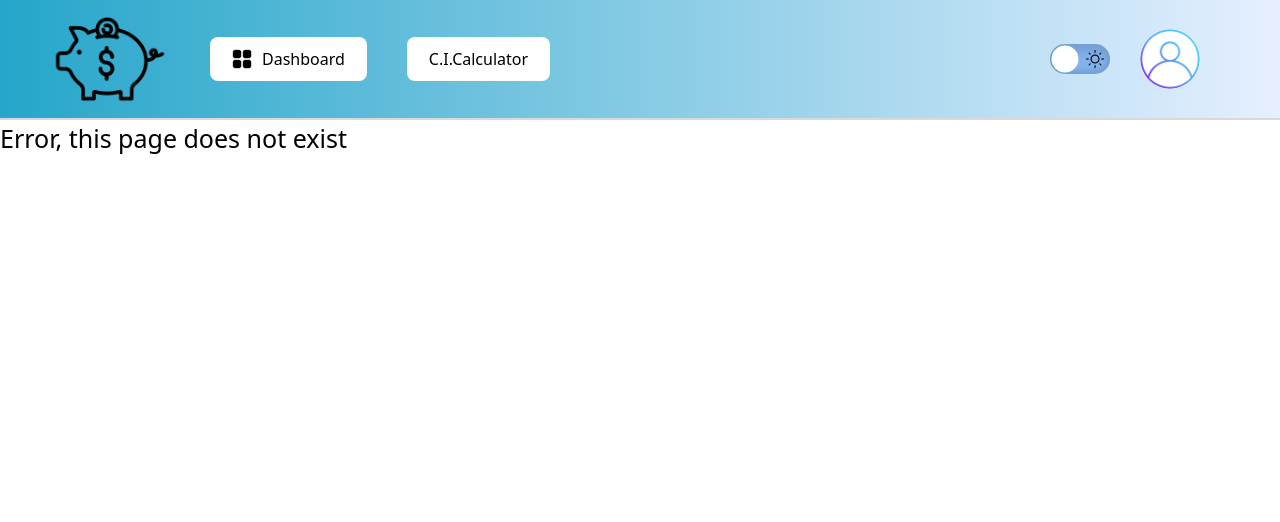
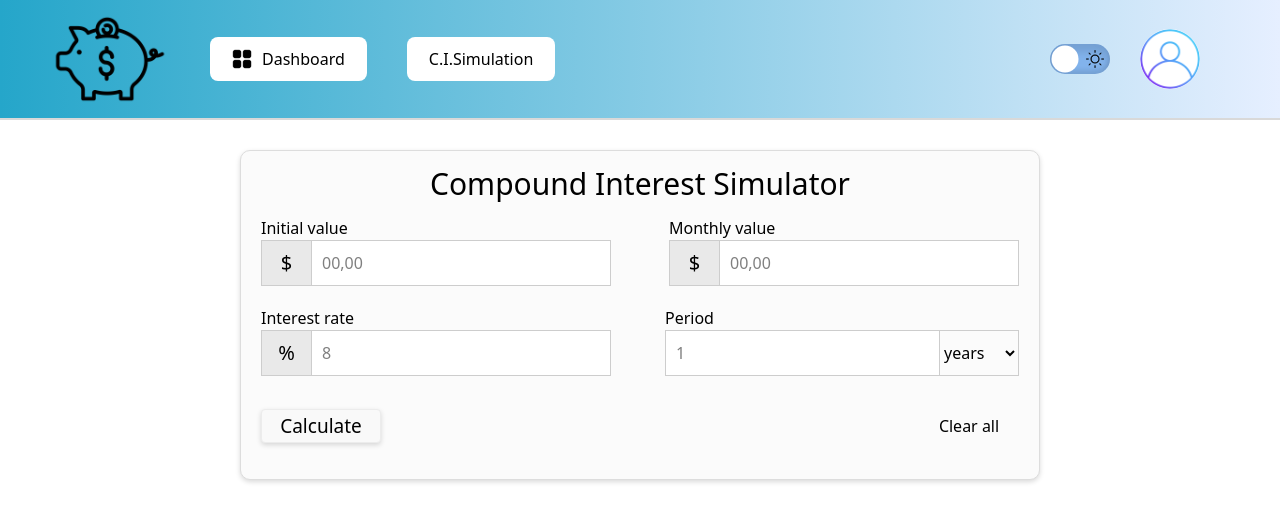
Before and after one commit to jhonatanIto/ExpenseTracker, a React (Vite) app: page /simulation in a window 1280 px wide. Shown: the top 522 px of the page. Built offline with nearby package versions, Linux system fonts and the light colour scheme.

Commit message:
simulation tab

```diff
--- a/src/App.css
+++ b/src/App.css
@@ -541,3 +541,92 @@ body,
     padding: 5px;
   }
 }
+.simulationBody {
+  display: flex;
+  justify-content: center;
+}
+.calcContainer {
+  margin-top: 30px;
+  width: 800px;
+  height: 330px;
+  display: flex;
+  flex-direction: column;
+  align-items: center;
+  background-color: #fbfbfb;
+  border: 1px solid rgb(221, 221, 221);
+  border-radius: 10px;
+  padding: 10px;
+  box-shadow: 0px 2px 5px rgba(0, 0, 0, 0.15);
+}
+
+.simulationCalcBox {
+  display: flex;
+  flex-direction: column;
+  width: 100%;
+  height: 66%;
+}
+.calcHeader {
+  font-size: 30px;
+}
+.calcInput {
+  padding: 10px;
+  border: 1px solid rgb(205, 205, 205);
+  width: 300px;
+  background-color: white;
+}
+.calcInputYear {
+  padding: 10px;
+  border: 1px solid rgb(205, 205, 205);
+  width: 275px;
+  background-color: white;
+}
+.calcUp {
+  display: flex;
+  justify-content: space-between;
+  margin: 10px;
+}
+.calcButtonsCont {
+  display: flex;
+  justify-content: space-between;
+  width: 100%;
+}
+.calcButt {
+  font-size: 19px;
+  border: 1px solid rgb(236, 236, 236);
+  border-radius: 4px;
+  width: 120px;
+  cursor: pointer;
+  background-color: rgb(249, 249, 249);
+  transition: 0.3s;
+  margin-left: 10px;
+  box-shadow: 0px 2px 5px rgba(0, 0, 0, 0.15);
+}
+.calcButt:hover {
+  color: rgb(97, 168, 255);
+}
+
+.simb {
+  width: 50px;
+  font-size: 20px;
+  display: flex;
+  justify-content: center;
+  align-items: center;
+  border-color: rgb(205, 205, 205);
+  border-width: 1px 0px 1px 1px;
+  background-color: #e9e9e9;
+}
+.clearButt {
+  cursor: pointer;
+  margin-right: 20px;
+  border-radius: 10px;
+  padding: 5px;
+  width: 80px;
+  transition: 0.3s;
+}
+.clearButt:hover {
+  background-color: rgb(229, 229, 229);
+}
+.yearButt {
+  border-color: rgb(205, 205, 205);
+  border-width: 1px 1px 1px 0px;
+}
--- a/src/main.jsx
+++ b/src/main.jsx
@@ -5,9 +5,9 @@ import "./App.css";
 import { createBrowserRouter, RouterProvider } from "react-router-dom";
 
 import Home from "./pages/home/Home.jsx";
-import Calculator from "./pages/interest-calculator/Calculator.jsx";
 import Error from "./pages/errorPage/Error.jsx";
 import CardsProvider from "./pages/contex/CardsContex.jsx";
+import Simulation from "./pages/interest-calculator/Simulation.jsx";
 
 const router = createBrowserRouter([
   {
@@ -19,8 +19,8 @@ const router = createBrowserRouter([
         element: <Home />,
       },
       {
-        path: "calculator",
-        element: <Calculator />,
+        path: "simulation",
+        element: <Simulation />,
       },
       {
         path: "*",
--- /dev/null
+++ b/src/pages/contex/DatesContex.jsx
@@ -0,0 +1,26 @@
+import { createContext, useState } from "react";
+
+export const DatesContex = createContext(null);
+
+function DatesProvider({ children }) {
+  const [month, setMonth] = useState(0);
+  const [year, setYear] = useState(0);
+  const [day, setDay] = useState(0);
+
+  return (
+    <DatesContex.Provider
+      value={{
+        month,
+        setMonth,
+        year,
+        setYear,
+        day,
+        setDay,
+      }}
+    >
+      {children}
+    </DatesContex.Provider>
+  );
+}
+
+export default DatesProvider;
--- a/src/pages/home/header/Tabs.jsx
+++ b/src/pages/home/header/Tabs.jsx
@@ -6,7 +6,7 @@ import { CardsContext } from "../../contex/CardsContex";
 export default function Tabs() {
   const { setDisplay } = useContext(CardsContext);
 
-  const tabs = ["Dashboard", "C.I.Calculator"];
+  const tabs = ["Dashboard", "C.I.Simulation"];
 
   return (
     <>
@@ -23,9 +23,9 @@ export default function Tabs() {
               </button>
             </Link>
           );
-        } else if (tab === "C.I.Calculator") {
+        } else if (tab === "C.I.Simulation") {
           return (
-            <Link to="/calculator">
+            <Link to="/simulation">
               <button key={index} className="tab">
                 {tab}
               </button>
--- a/src/pages/interest-calculator/Calculator.jsx
+++ /dev/null
@@ -1,9 +0,0 @@
-function Calculator() {
-  return (
-    <div style={{ fontSize: "25px" }}>
-      Compound Interest calculator comming soon!
-    </div>
-  );
-}
-
-export default Calculator;
--- /dev/null
+++ b/src/pages/interest-calculator/Simulation.jsx
@@ -0,0 +1,13 @@
+import Calculator from "./simulationComponents/Calculator";
+import SimulationResult from "./simulationComponents/SimulationResult";
+
+function Simulation() {
+  return (
+    <div className="simulationBody">
+      <Calculator />
+      <SimulationResult />
+    </div>
+  );
+}
+
+export default Simulation;
--- /dev/null
+++ b/src/pages/interest-calculator/simulationComponents/Calculator.jsx
@@ -0,0 +1,51 @@
+function Calculator() {
+  return (
+    <div className="calcContainer">
+      <header className="calcHeader">Compound Interest Simulator</header>
+      <div className="simulationCalcBox">
+        <div className="calcUp">
+          <div>
+            <div> Initial value</div>
+            <div className="flex ">
+              <div className="simb">$</div>
+              <input className="calcInput" placeholder="00,00" type="number" />
+            </div>
+          </div>
+
+          <div>
+            <div>Monthly value</div>
+            <div className="flex">
+              <div className="simb">$</div>
+              <input className="calcInput" placeholder="00,00" type="number" />
+            </div>
+          </div>
+        </div>
+        <div className="calcUp">
+          <div>
+            <div> Interest rate</div>
+            <div className="flex">
+              <div className="simb">%</div>
+              <input className="calcInput" placeholder="8" type="number" />
+            </div>
+          </div>
+          <div>
+            <div>Period</div>
+            <div className="flex">
+              <input className="calcInputYear" placeholder="1" type="number" />
+              <select className="yearButt">
+                <option value="">years</option>
+                <option value="">months</option>
+              </select>
+            </div>
+          </div>
+        </div>
+      </div>
+      <div className="calcButtonsCont">
+        <button className="calcButt">Calculate</button>
+        <button className="clearButt">Clear all</button>
+      </div>
+    </div>
+  );
+}
+
+export default Calculator;
--- /dev/null
+++ b/src/pages/interest-calculator/simulationComponents/SimulationResult.jsx
@@ -0,0 +1,5 @@
+function SimulationResult() {
+  return <div></div>;
+}
+
+export default SimulationResult;
```
